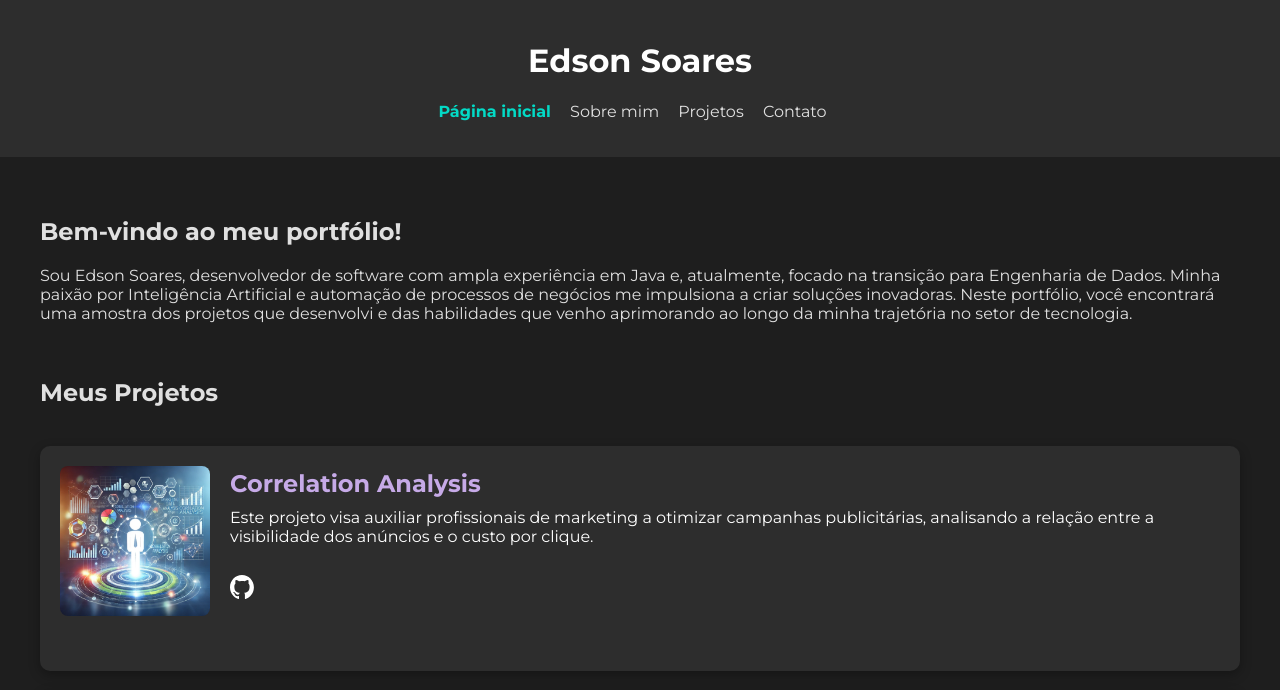
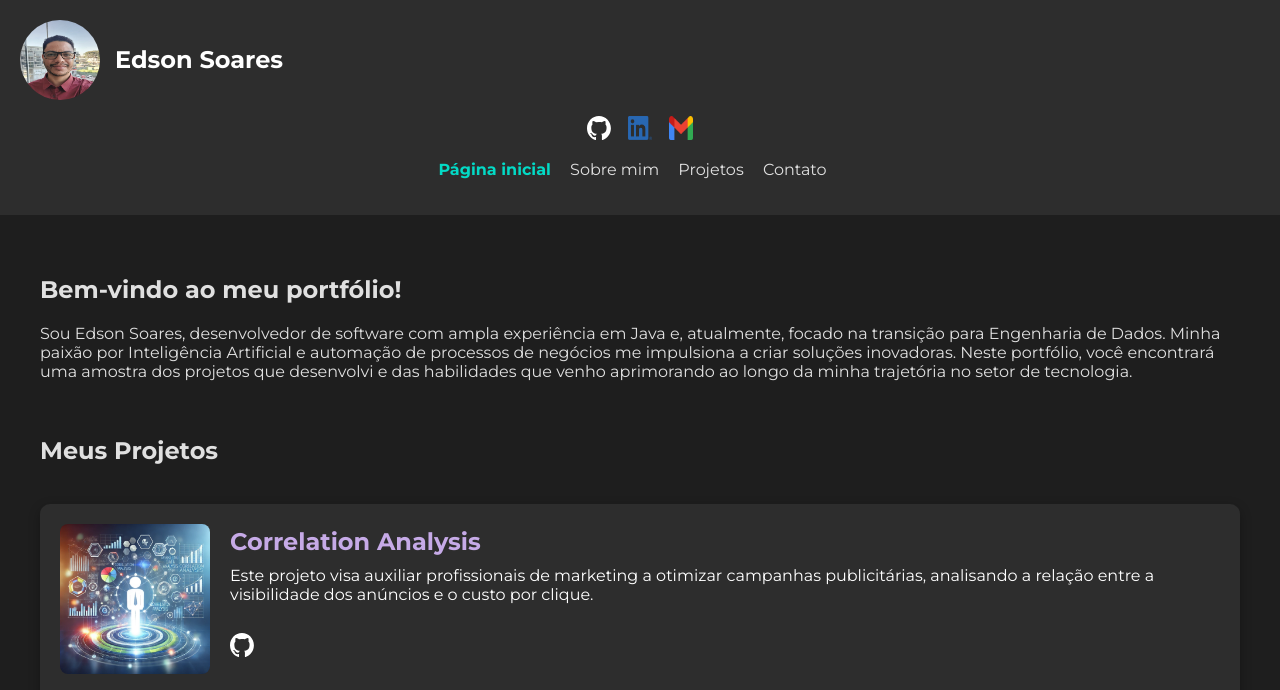
Before and after one commit to edsondearaujo/edsondearaujo.github.io, a Jekyll site: the page built from index.html, in a window 1280 px wide. Shown: the top 690 px of the page. Built offline with Jekyll 4.4.1, drawn with Linux system fonts in a browser that asks for light colours; some of the changed text lies outside the part shown; grey boxes are pictures that could not be loaded.

Commit message:
#28 adding icons in header

```diff
--- a/_layouts/default.html
+++ b/_layouts/default.html
@@ -7,8 +7,8 @@
     <link rel="stylesheet" href="{{ "/assets/css/styles.css" | relative_url }}">
     <link href="https://fonts.googleapis.com/css2?family=Montserrat:wght@400;700&display=swap" rel="stylesheet">
       <!-- Open Graph Meta Tags -->
-    <meta property="og:title" content="Edson Soares - Eng. de Dados" />
-    <meta property="og:description" content="Portfólio de Edson Soares, onde mostro meus projetos e habilidades em Engenharia de Dados e IA." />
+    <meta property="og:title" content="Edson Soares - Dev. Sofware" />
+    <meta property="og:description" content="Portfólio de Edson Soares, onde mostro meus projetos e habilidades em Desenvolvimento de Software." />
     <meta property="og:image" content="https://edsondearaujo.github.io/assets/img/site_logo.jpg" />
     <meta property="og:url" content="https://edsondearaujo.github.io" />
     <meta property="og:type" content="website" />
@@ -23,7 +23,23 @@
 </head>
 <body>
     <header>
-        <h1>{{ site.title }}</h1>
+        <div style="display: flex; align-items: center;">
+            <img src="/assets/img/eu_hlg.jpg" alt="Edson Soares" style="border-radius: 50%; width: 80px; height: 80px; margin-right: 15px;">
+            <h2>{{ site.title }}</h2>
+        </div>
+        <div>
+            <p>
+                <a href="https://github.com/edsondearaujo/" target="_blank">
+                    <img src="/assets/img/github-mark-white.svg" alt="GitHub" style="width: 24px; height: 24px; margin-right: 13px;">
+                </a>
+                <a href="https://www.linkedin.com/in/edson-soares-b16b0815b/" target="_blank">
+                    <img src="/assets/img/li-in-bug.png" alt="GitHub" style="width: 24px; height: 24px; margin-right: 13px;">
+                </a>
+                <a href="mailto:edsondearaujo.ti@gmail.com" target="_blank">
+                    <img src="/assets/img/Gmail_icon_(2020).svg.png" alt="GitHub" style="width: 24px; height: 24px;">
+                </a>
+            </p>
+        </div>
         <nav>
             <ul>
                 <li><a href="{{ site.baseurl }}/" class="{% if page.url == "/" %}active{% endif %}">Página inicial</a></li>
--- a/about.html
+++ b/about.html
@@ -4,5 +4,5 @@ title: "Sobre mim"
 ---
 
 <h2>Sobre mim</h2>
-<p>Sou graduando em Engenharia de Software na Universidade de Brasília (UnB) e também curso Análise e Desenvolvimento de Sistemas, Universidade Católica de Brasília (UCB). Possuo sólida experiência em desenvolvimento de software, com ênfase em Java, e atualmente estou ampliando minha atuação para a área de Engenharia de Dados, com foco em Python e automação de processos de negócios.</p>
+<p>Sou provável formando em Análise e Desenvolvimento de Sistemas, Universidade Católica de Brasília (UCB) e graduando em Engenharia de Software na Universidade de Brasília (UnB). Possuo sólida experiência em desenvolvimento de software, com ênfase em Java, e atualmente estou ampliando minha atuação para a área de Engenharia de Dados, com foco em Python e automação de processos de negócios.</p>
 <p>Estou sempre explorando novas ferramentas e tecnologias de Inteligência Artificial para expandir minhas competências. Além de oportunidades na área de dados, estou aberto a projetos e trabalhos como desenvolvedor Java, aproveitando minha experiência e habilidades no desenvolvimento de software.</p>
--- a/index.html
+++ b/index.html
@@ -5,7 +5,6 @@ title: "Home"
 
 <h2>Bem-vindo ao meu portfólio!</h2>
 <p>Sou Edson Soares, desenvolvedor de software com ampla experiência em Java e, atualmente, focado na transição para Engenharia de Dados. Minha paixão por Inteligência Artificial e automação de processos de negócios me impulsiona a criar soluções inovadoras. Neste portfólio, você encontrará uma amostra dos projetos que desenvolvi e das habilidades que venho aprimorando ao longo da minha trajetória no setor de tecnologia.</p>
-<!-- <a class="btn" href="{{ "/projects" | relative_url }}">Projetos</a> -->
 <br>
 <h2>Meus Projetos</h2><br>
 <div class="project-card">
```
Also changed, not shown: other parts of index.html (+0 -3 lines), assets/img/Gmail_icon_(2020).svg.png (added), 7 other files.
